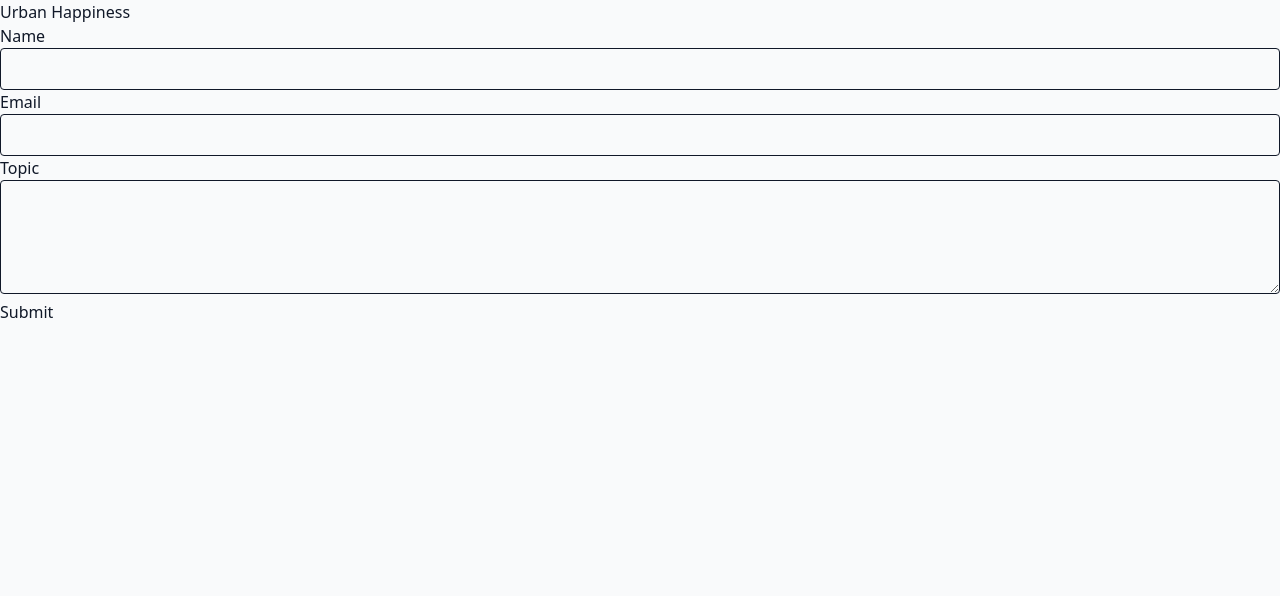
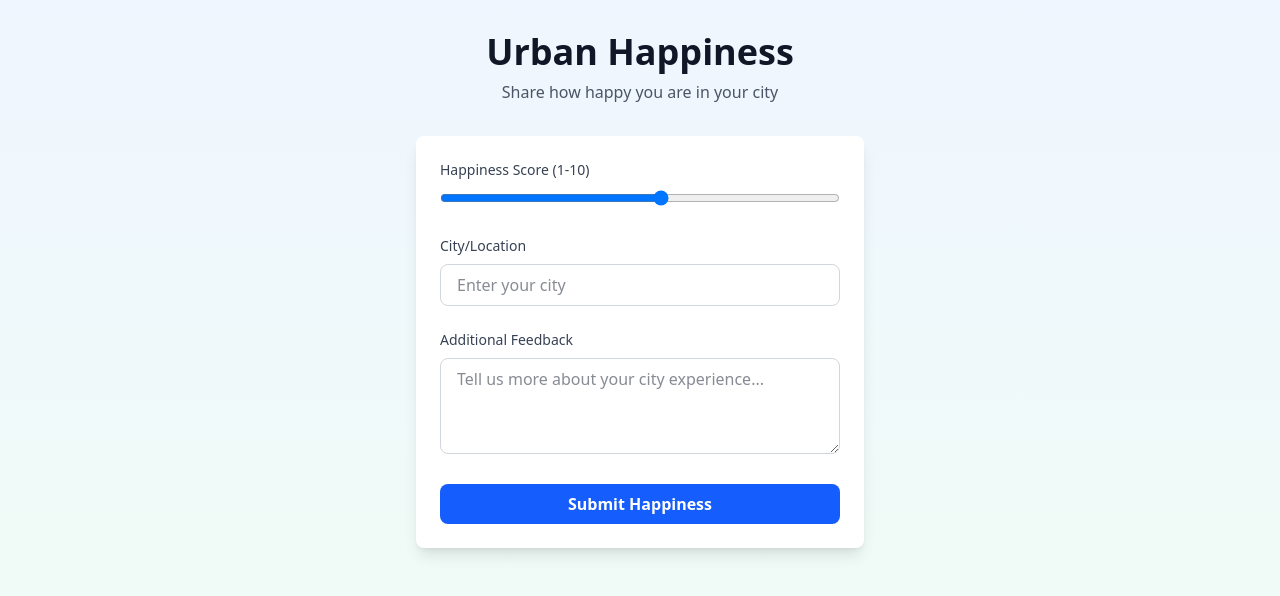
Before and after one commit to Gertie01/urban-happiness, a Next.js app: page / in a window 1280 px wide. Shown: the top 596 px of the page. Built offline with nearby package versions, Linux system fonts and the light colour scheme.

Commit message:
Update page.tsx

```diff
--- a/app/page.tsx
+++ b/app/page.tsx
@@ -1,83 +1,107 @@
-'use client'
+'use client';
 
-import { useState, FormEvent } from 'react'
+import { useState } from 'react';
 
-export default function Page() {
-  const [formData, setFormData] = useState({
-    name: '',
-    email: '',
-    topic: '',
-  })
-  const [loading, setLoading] = useState(false)
-  const [success, setSuccess] = useState(false)
-  const [error, setError] = useState('')
+export default function Home() {
+  const [happinessScore, setHappinessScore] = useState<string>('');
+  const [location, setLocation] = useState<string>('');
+  const [feedback, setFeedback] = useState<string>('');
+  const [submitted, setSubmitted] = useState(false);
+  const [loading, setLoading] = useState(false);
 
-  const handleSubmit = async (e: FormEvent) => {
-    e.preventDefault()
-    setLoading(true)
-    setError('')
-    setSuccess(false)
+  async function handleSubmit(e: React.FormEvent<HTMLFormElement>) {
+    e.preventDefault();
+    setLoading(true);
 
     try {
-      const response = await fetch('/api/submit', {
+      const response = await fetch('/api/happiness', {
         method: 'POST',
         headers: { 'Content-Type': 'application/json' },
-        body: JSON.stringify(formData),
-      })
+        body: JSON.stringify({ happinessScore, location, feedback }),
+      });
 
-      const data = await response.json()
-
-      if (!response.ok) {
-        setError(data.error || 'Something went wrong')
-        return
+      if (response.ok) {
+        setSubmitted(true);
+        setHappinessScore('');
+        setLocation('');
+        setFeedback('');
+        setTimeout(() => setSubmitted(false), 3000);
       }
-
-      setSuccess(true)
-      setFormData({ name: '', email: '', topic: '' })
-    } catch (err) {
-      setError('Failed to submit form. Please try again.')
+    } catch (error) {
+      console.error('Error submitting form:', error);
     } finally {
-      setLoading(false)
+      setLoading(false);
     }
   }
 
   return (
-    <div>
-      <h1>Urban Happiness</h1>
-      <form onSubmit={handleSubmit}>
-        <label>Name</label>
+    <main className="min-h-screen bg-gradient-to-b from-blue-50 to-green-50 p-8">
+      <div className="max-w-md mx-auto">
+        <h1 className="text-4xl font-bold text-center mb-2">Urban Happiness</h1>
+        <p className="text-center text-gray-600 mb-8">
+          Share how happy you are in your city
+        </p>
+
+        {submitted && (
+          <div className="bg-green-100 border border-green-400 text-green-700 px-4 py-3 rounded mb-6">
+            ✓ Thanks for sharing your happiness!
+          </div>
+        )}
+
+        <form onSubmit={handleSubmit} className="bg-white rounded-lg shadow-lg p-6">
+          <div className="mb-6">
+            <label className="block text-sm font-medium text-gray-700 mb-2">
+              Happiness Score (1-10)
+            </label>
+            <input
+              type="range"
+              min="1"
+              max="10"
+              value={happinessScore}
+              onChange={(e) => setHappinessScore(e.target.value)}
+              className="w-full"
+              required
+            />
+            <p className="text-center text-lg font-bold text-blue-600 mt-2">
+              {happinessScore}
+            </p>
+          </div>
+
+          <div className="mb-6">
+            <label className="block text-sm font-medium text-gray-700 mb-2">
+              City/Location
+            </label>
             <input
               type="text"
-          value={formData.name}
-          onChange={(e) => setFormData({ ...formData, name: e.target.value })}
-          className="w-full border p-2 rounded"
+              value={location}
+              onChange={(e) => setLocation(e.target.value)}
+              placeholder="Enter your city"
+              className="w-full px-4 py-2 border border-gray-300 rounded-lg focus:outline-none focus:ring-2 focus:ring-blue-500"
               required
             />
+          </div>
 
-        <label>Email</label>
-        <input
-          type="email"
-          value={formData.email}
-          onChange={(e) => setFormData({ ...formData, email: e.target.value })}
-          className="w-full border p-2 rounded"
-          required
+          <div className="mb-6">
+            <label className="block text-sm font-medium text-gray-700 mb-2">
+              Additional Feedback
+            </label>
+            <textarea
+              value={feedback}
+              onChange={(e) => setFeedback(e.target.value)}
+              placeholder="Tell us more about your city experience..."
+              className="w-full px-4 py-2 border border-gray-300 rounded-lg focus:outline-none focus:ring-2 focus:ring-blue-500 h-24"
             />
+          </div>
 
-        <label>Topic</label>
-        <textarea
-          value={formData.topic}
-          onChange={(e) => setFormData({ ...formData, topic: e.target.value })}
-          className="w-full border p-2 rounded"
-          rows={4}
-        />
-
-        {error && <p>{error}</p>}
-        {success && <p>Thank you! Your submission was received.</p>}
-
-        <button type="submit" disabled={loading}>
-          {loading ? 'Submitting...' : 'Submit'}
+          <button
+            type="submit"
+            disabled={loading}
+            className="w-full bg-blue-600 hover:bg-blue-700 disabled:bg-gray-400 text-white font-bold py-2 px-4 rounded-lg transition"
+          >
+            {loading ? 'Submitting...' : 'Submit Happiness'}
           </button>
         </form>
       </div>
-  )
+    </main>
+  );
 }
```
Lines whose indentation alone changed are shown as unchanged.
